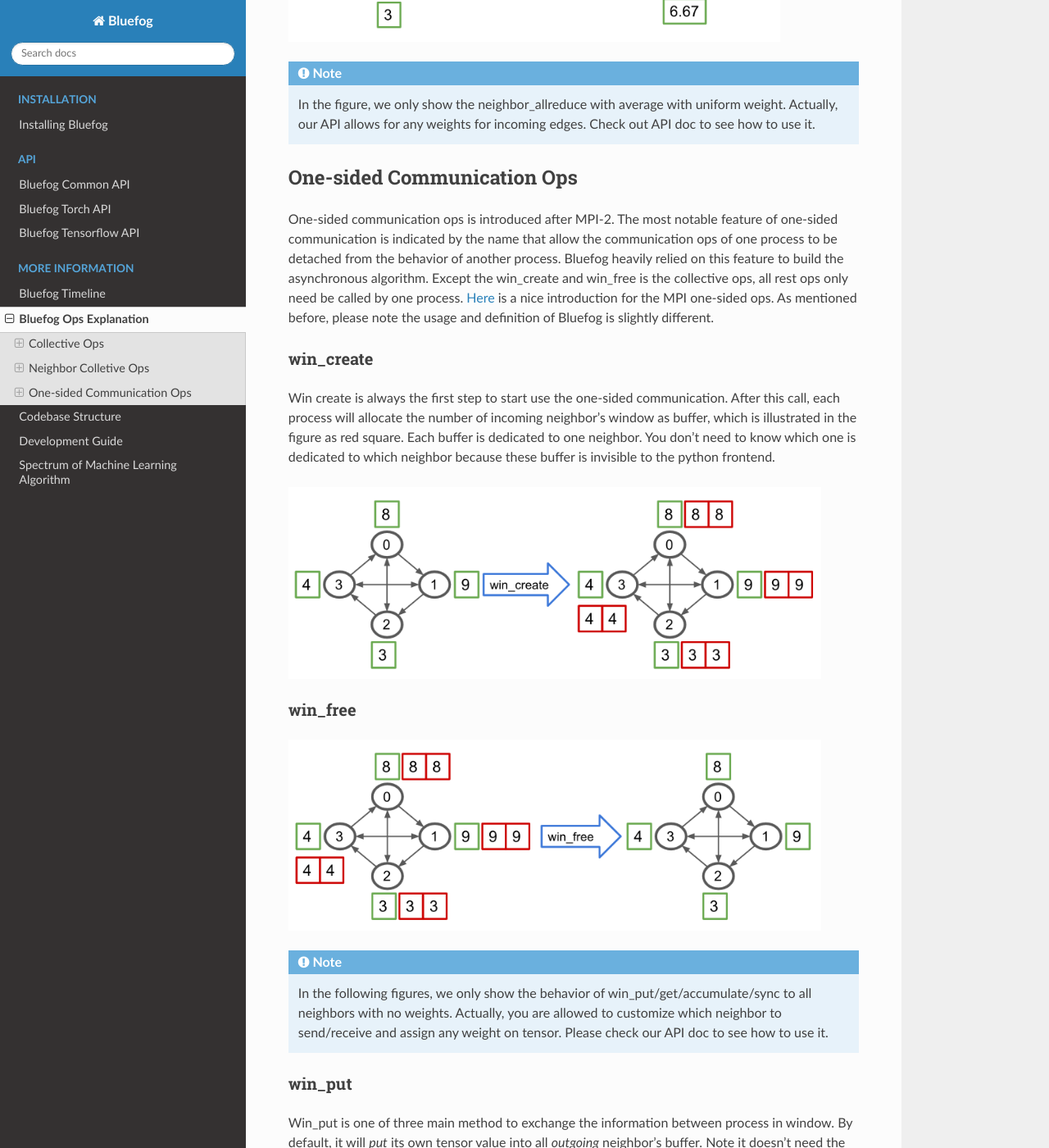
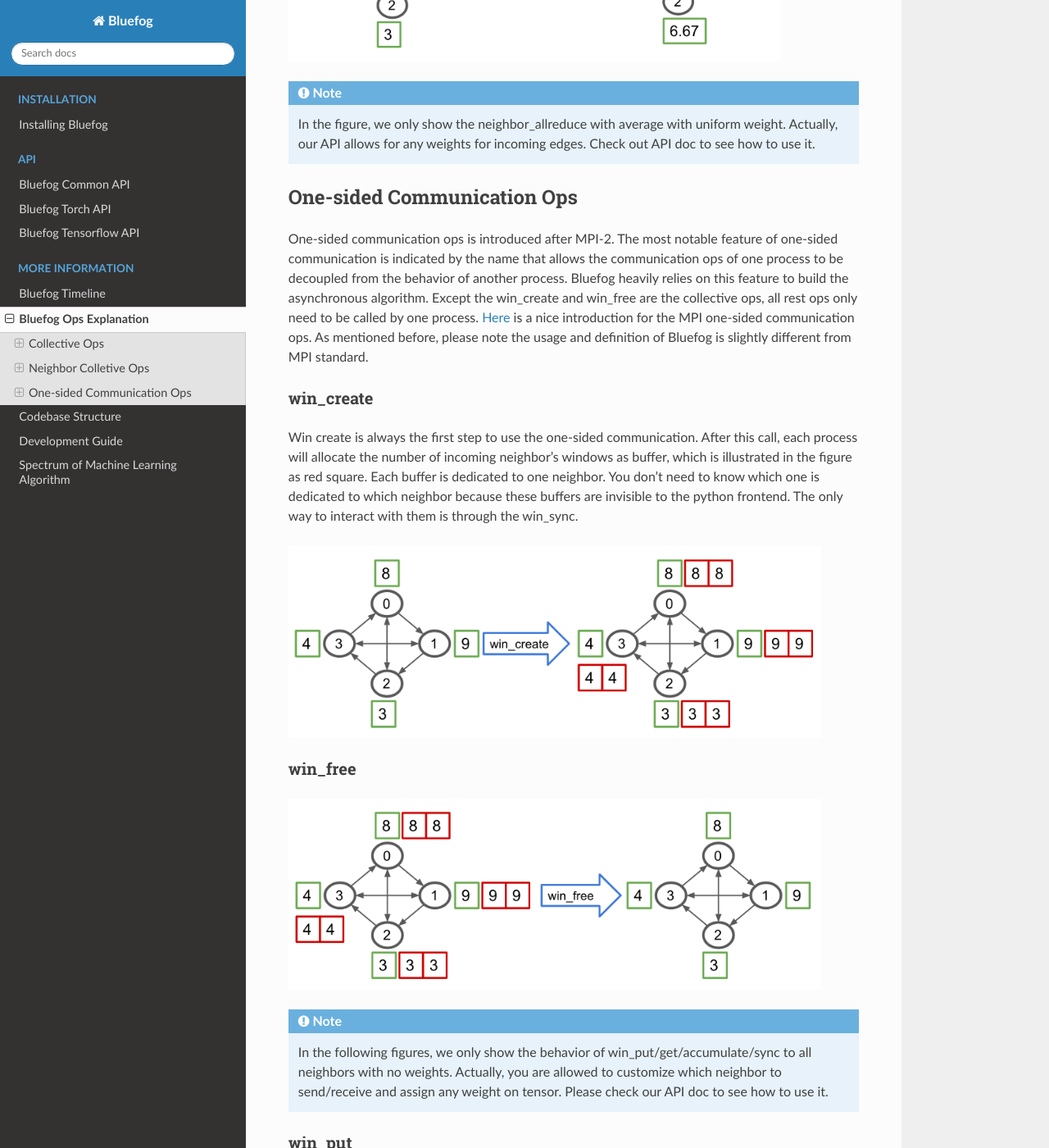
Before and after one commit to Bluefog-Lib/bluefog, a Sphinx documentation site: the page built from docs/bluefog_ops.rst, in a window 1280 px wide and 1400 px high, scrolled down 2194 px. Shown: the whole window at 82% size. Built offline with Sphinx 7.4.7 and the Read the Docs theme 2.0.0, drawn with Linux system fonts in a browser that asks for light colours; some of the changed text lies outside the part shown.

Commit message:
Minor typo and grammar fix for docs

```diff
--- a/docs/bluefog_ops.rst
+++ b/docs/bluefog_ops.rst
@@ -3,10 +3,10 @@
 Bluefog Operations Explanation
 ==============================
 
-The implementation of bluefog operations is built upon the MPI API.
+The implementation of bluefog operations is built upon the MPI APIs.
 The naming of communication operations are all derived from MPI. However,
-our usage and definition is slightly different from the MPI since our focus
-is highly associated with the virtual topology of network.
+our usage and definition are slightly different from the MPI since the focus of bluefog ops
+are highly associated with the virtual topology of network.
 
 The communication ops that bluefog supported can be catogorized into three types:
 
@@ -79,19 +79,20 @@
 One-sided Communication Ops
 ---------------------------
 One-sided communication ops is introduced after MPI-2. The most notable feature of
-one-sided communication is indicated by the name that allow the communication ops of
-one process to be detached from the behavior of another process. Bluefog heavily relied
-on this feature to build the asynchronous algorithm. Except the win_create and win_free is
-the collective ops, all rest ops only need be called by one process. `Here`_ is a nice introduction
-for the MPI one-sided ops. As mentioned before, please note the usage and definition of Bluefog
-is slightly different.
+one-sided communication is indicated by the name that allows the communication ops of
+one process to be decoupled from the behavior of another process. Bluefog heavily relies
+on this feature to build the asynchronous algorithm. Except the win_create and win_free are
+the collective ops, all rest ops only need to be called by one process. `Here`_ is a nice introduction
+for the MPI one-sided communication ops. As mentioned before, please note the usage and definition of Bluefog
+is slightly different from MPI standard.
 
 win_create
 ##########
-Win create is always the first step to start use the one-sided communication. After this call,
-each process will allocate the number of incoming neighbor's window as buffer, which is illustrated
+Win create is always the first step to use the one-sided communication. After this call,
+each process will allocate the number of incoming neighbor's windows as buffer, which is illustrated
 in the figure as red square. Each buffer is dedicated to one neighbor. You don't need to know
-which one is dedicated to which neighbor because these buffer is invisible to the python frontend.
+which one is dedicated to which neighbor because these buffers are invisible to the python frontend.
+The only way to interact with them is through the win_sync.
 
 .. image:: _static/bf_win_create.png
     :alt: BluefogWinCreateExplanation
@@ -110,7 +111,7 @@
 
 win_put
 #######
-Win_put is one of three main method to exchange the information between process in window.
+Win_put is one of three main methods to exchange the information between the processes in window.
 By default, it will *put* its own tensor value into all *outgoing* neighbor's buffer.
 Note it doesn't need the receiver to do anything.
 
@@ -120,7 +121,7 @@
 
 win_get
 #######
-Win_get is one of three main method to exchange the information between process in window.
+Win_get is one of three main methods to exchange the information between the processes in window.
 By default, it will *get* (fetch) the *incoming* neighbor's local value into the its own buffer.
 Note it doesn't need the sender to do anything.
 
@@ -130,7 +131,7 @@
 
 win_accumulate
 ##############
-Win_accumulate is one of three main method to exchange the information between process in window.
+Win_accumulate is one of three main methods to exchange the information between the processes in window.
 By default, it will *accumulate* its own tensor value into all *outgoing* neighbor's buffer, i.e. sum up.
 Note it doesn't need the receiver to do anything.
 
@@ -140,10 +141,10 @@
 
 win_sync
 ########
-Win_sync is the bridge to connected the value of buffer corresponding to the neighbor value
-and the local value. It has two functionalities. One is to update the buffer to make sure the
+Win_sync is the bridge to connect the value of buffers (corresponding to the neighbor value)
+with the local value. It has two functionalities. One is to update the buffer to make sure that the
 neighbor value, which may be changed through win_put, win_get, and/or win_accumulate, is synchronized
-and visible to local memory. Another is it will update the local value to the average of self and neighbor's.
+and visible to local memory. Another is it updates the local value to the average of self and neighbor's value.
 
 .. image:: _static/bf_win_sync.png
     :alt: BluefogWinSyncExplanation
```
Also changed, not shown: docs/index.rst (+14 -13 lines).
